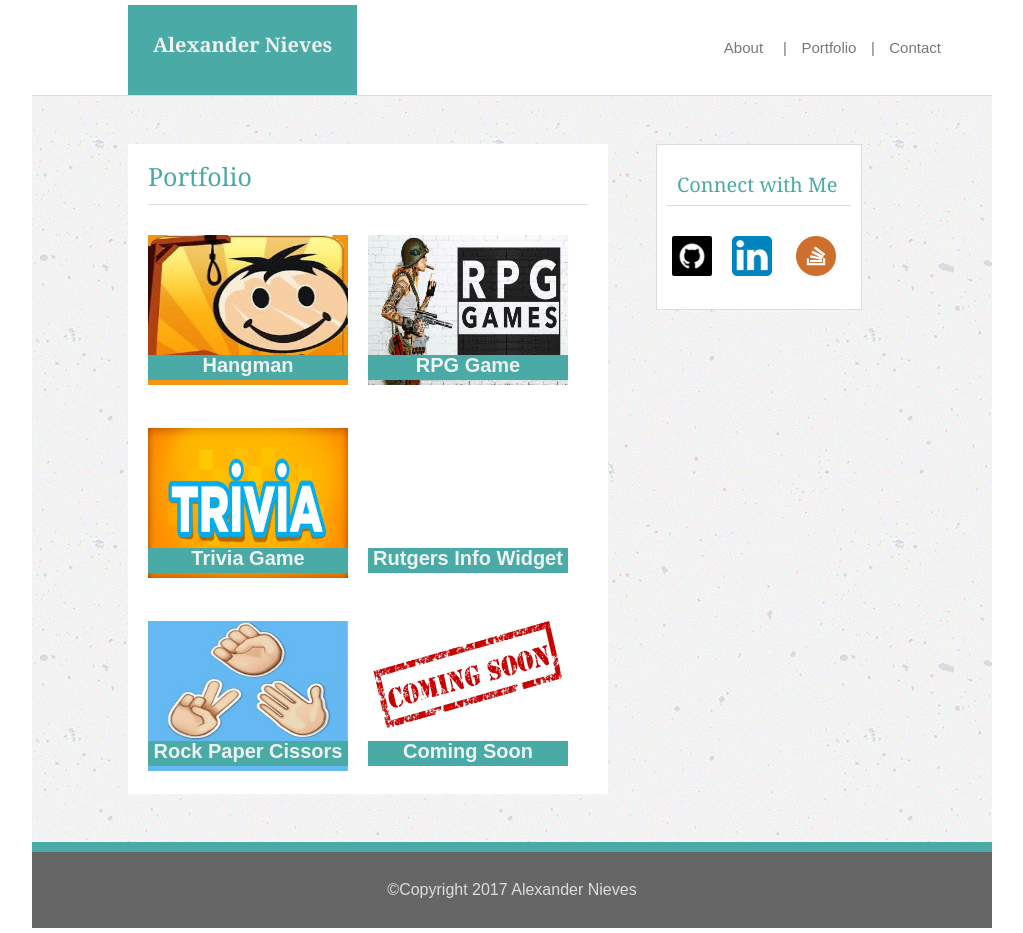
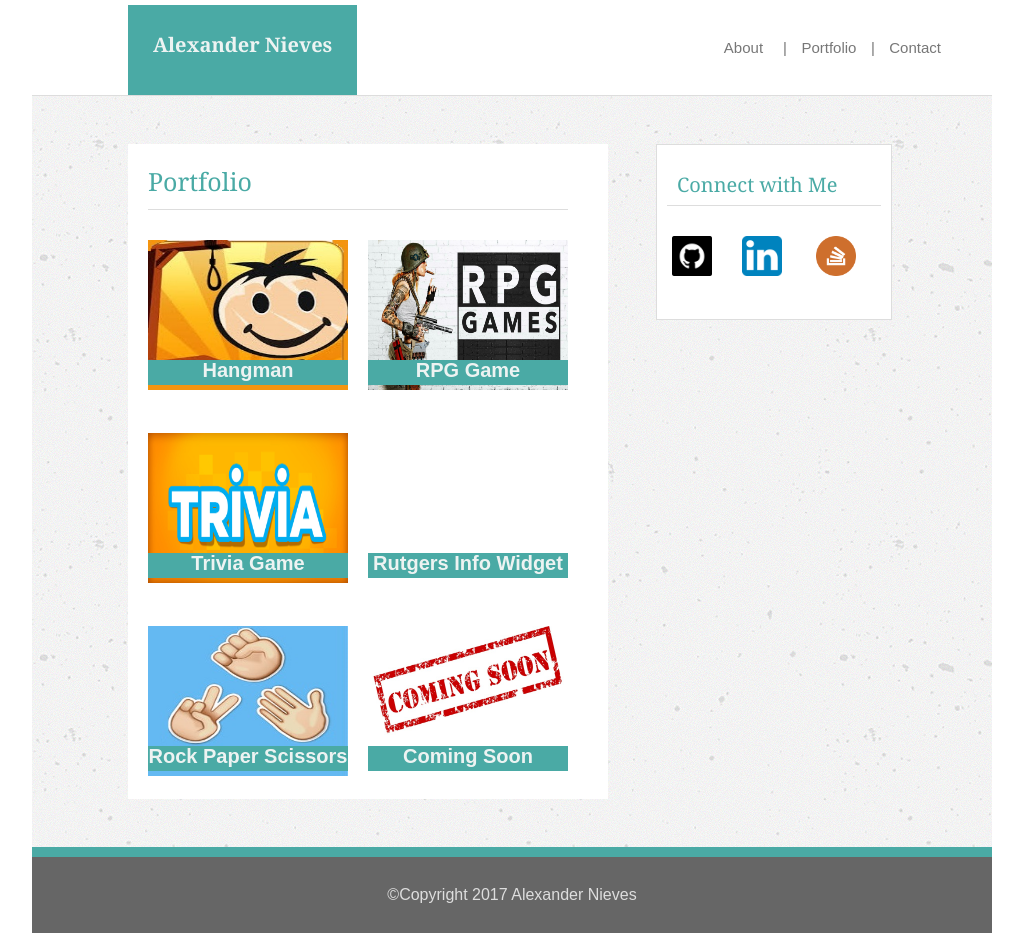
Before and after one commit to dogrock2/Basic-Portfolio, a plain HTML site: page portfolio.html in a window 1280 px wide. Shown: the whole page, without its empty margins (128-1151 px from the left). Drawn offline with Linux system fonts and the light colour scheme.

Commit message:
This is my final for homework submit

```diff
--- a/assets/css/style.css
+++ b/assets/css/style.css
@@ -50,13 +50,13 @@ article {
     width: 500px;
     float: left;
     padding: 10px 20px;
-    border: 1px solid #dddddd;
+    /*border: 1px solid #dddddd;*/
     color: #777777;
 }
 img {
-    height: 100px;
-    width: 100px;
-    margin: 0 10px 0 0;
+    height: 150px;
+    width: 150px;
+    margin: 0 20px 10px 0;
 }
 footer {
     clear: both;
@@ -81,15 +81,17 @@ aside{
 #imgWrap{
     float: left;
 }
-h1{
+h1 {
     font-size: 25px;
     color: #4aaaa5;
-    margin: 5px 0 10px 0;
-    padding: 15px 0;
     border-bottom: 1px solid #dddddd;
     font-family: 'Georgia', Times, Times New Roman, serif;
 }
-#smediaImg{
+.h1class {
+    margin: 5px 20px 10px 20px;
+    padding: 15px 0;
+}
+.smediaImg{
     height: 40px;
     width: 40px;
 }
@@ -190,3 +192,7 @@ aside li img {
 header a:hover {
 	 text-decoration: underline;
 }
+.porth1class{
+    margin: 20px 20px 10px 0;
+    padding: 5px 0 15px 0;
+}
--- a/portfolio.html
+++ b/portfolio.html
@@ -21,7 +21,7 @@
         </header>
         <div id="mainContentDiv">
         <section id="portfolioSection">
-			<h1>Portfolio</h1>
+			<h1 class="porth1class">Portfolio</h1>
 			<div class="blocks">
 				<div id="hmDiv">
 					<div class="sectionDivs">Hangman</div>
@@ -40,7 +40,7 @@
 			</div><br>
 			<div  class="blocks">
 				<div id="rpsDiv">
-					<div class="sectionDivs">Rock Paper Cissors</div>
+					<div class="sectionDivs">Rock Paper Scissors</div>
 				</div>
 				<div id="csDiv">
 				    <div class="sectionDivs">Coming Soon</div>
@@ -50,13 +50,13 @@
         <aside>
             <h2>Connect with Me</h2>
             <ul>
-                <li><a href="https://github.com/dogrock2" target="_blank"><img src="assets/images/ghub.png" alt="image not found" id="smediaImg"></a><li>
-                <li><a href="https://www.linkedin.com/in/alexander-nieves-a04b76b1" target="_blank"><img src="assets/images/lin.png" alt="image not found" id="smediaImg"></a></li>
-                <li><a href="https://stackoverflow.com" target="_blank"><img src="assets/images/so.png" alt="image not found" id="smediaImg"></a></li>
+                <li><a href="https://github.com/dogrock2" target="_blank"><img src="assets/images/ghub.png" alt="image not found" class="smediaImg"></a><li>
+                <li><a href="https://www.linkedin.com/in/alexander-nieves-a04b76b1" target="_blank"><img src="assets/images/lin.png" alt="image not found" class="smediaImg"></a></li>
+                <li><a href="https://stackoverflow.com" target="_blank"><img src="assets/images/so.png" alt="image not found" class="smediaImg"></a></li>
             </ul>
         </aside>
     </div>
-        <footer>&copyCopyright 2017 Alexander Nieves</footer>
+        <footer>&copy;Copyright 2017 Alexander Nieves</footer>
     </div>
 </body>
 </html>
```
Also changed, not shown: contact.html (+5 -5 lines), index.html (+6 -6 lines), 2 other files.
